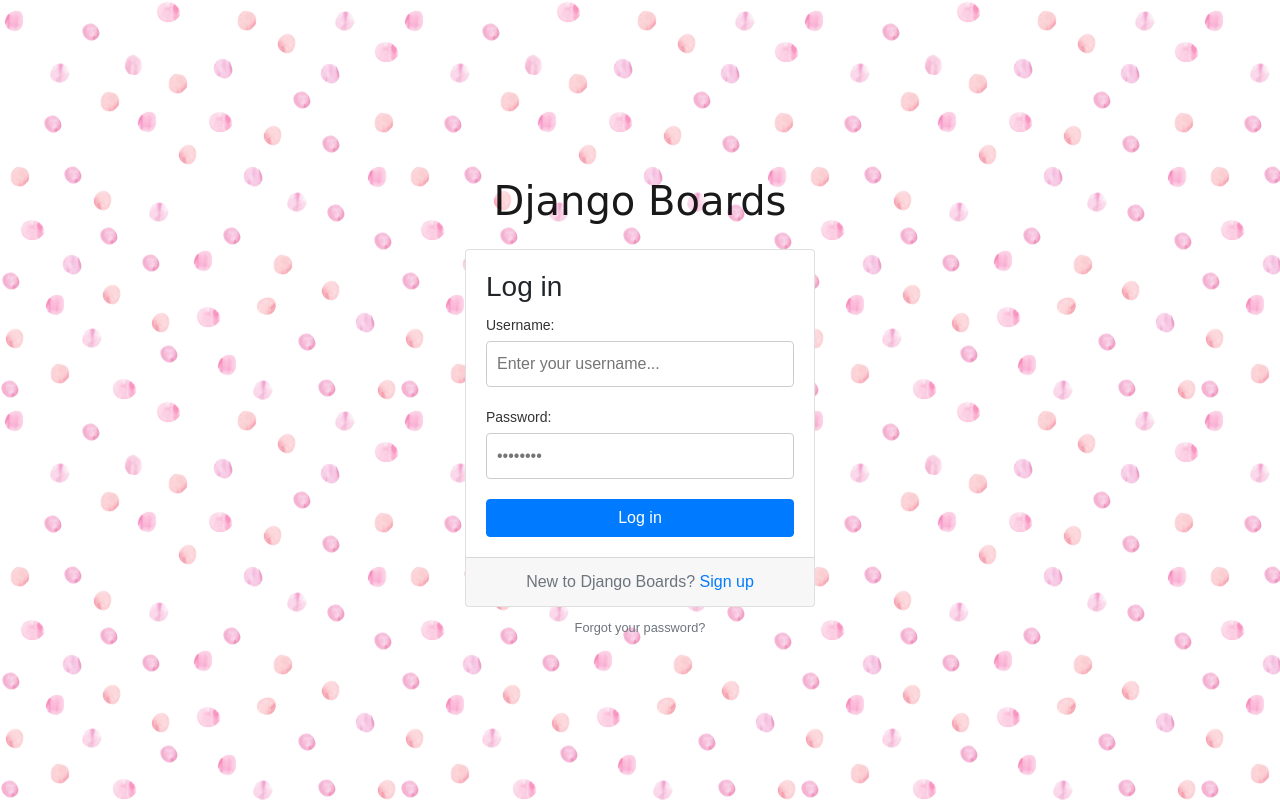
After one commit to Miki2531/Web-Board-Project, a Django app: page /login/ in a window 1280 px wide. The commit adds this page. Run offline with Django 5.2, Linux system fonts and the light colour scheme; some libraries are stand-ins or nearby versions; some web fonts are replaced.

Commit message:
template

```diff
--- a/board/templates/base.html
+++ b/board/templates/base.html
@@ -38,7 +38,7 @@
             </ul>
           {% else %}
             <form class="form-inline ml-auto">
-              <a href="#" class="btn btn-outline-secondary">Log in</a>
+              <a href="{% url 'login' %}" class="btn btn-outline-secondary">Log in</a>
               <a href="{% url 'signup' %}" class="btn btn-primary ml-2">Sign up</a>
             </form>
           {% endif %}
--- /dev/null
+++ b/board/templates/login.html
@@ -0,0 +1,46 @@
+{% extends 'base.html' %}
+
+{% load static %}
+
+{% block stylesheet %}
+  <link rel="stylesheet" href="{% static 'css\accounts.css' %}">
+  <link rel="stylesheet" href="{% static 'css\login.css' %}">
+{% endblock %}
+
+{% block body %}
+  <div class="container">
+    <h1 class="text-center logo my-4">
+      <a href="{% url 'home' %}">Django Boards</a>
+    </h1>
+    <div class="row justify-content-center">
+      <div class="col-lg-4 col-md-6 col-sm-8">
+        <div class="card">
+          <div class="card-body">
+            <h3 class="card-title">Log in</h3>
+            <form method="post" novalidate>
+              {% csrf_token %}
+              <div class="form__field">
+                <label class="label" for="formInput#text">Username: </label>
+                <input class="input input--text" id="formInput#text" type="text" name="username" placeholder="Enter your username...">
+            </div>
+
+            <div class="form__field">
+                <label class="label" for="formInput#password">Password: </label>
+                <input class="input input--password" id="formInput#password" type="password" name="password" placeholder="••••••••">
+            </div>
+              <button type="submit" class="btn btn-primary btn-block">Log in</button>
+            </form>
+          </div>
+          <div class="card-footer text-muted text-center">
+            New to Django Boards? <a href="{% url 'signup' %}">Sign up</a>
+          </div>
+        </div>
+        <div class="text-center py-2">
+          <small>
+            <a href="#" class="text-muted">Forgot your password?</a>
+          </small>
+        </div>
+      </div>
+    </div>
+  </div>
+{% endblock %}
--- a/board/templates/signup.html
+++ b/board/templates/signup.html
@@ -1,6 +1,8 @@
 {% extends 'base.html' %}
 
 {% load static %}
+
+
 
 {% block stylesheet %}
 
@@ -26,7 +28,7 @@
           </form>
         </div>
         <div class="card-footer text-muted text-center">
-          Already have an account? <a href="#">Log in</a>
+          Already have an account? <a href="{% url 'login' %}">Log in</a>
         </div>
       </div>
     </div>
```
Also changed, not shown: board/db.sqlite3.
